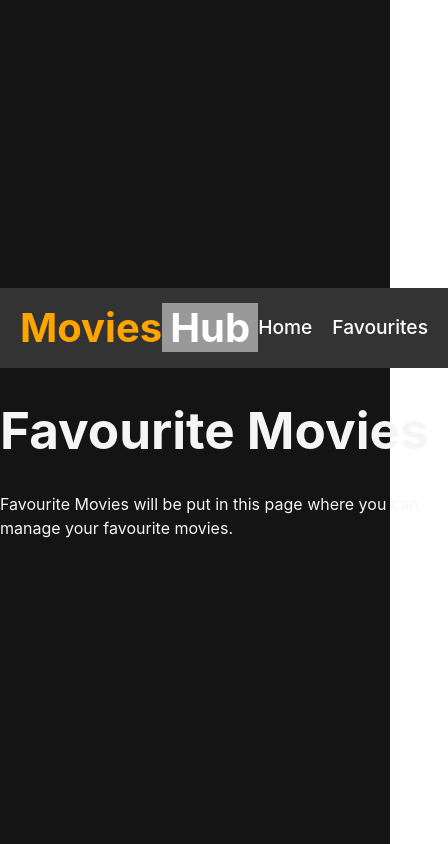
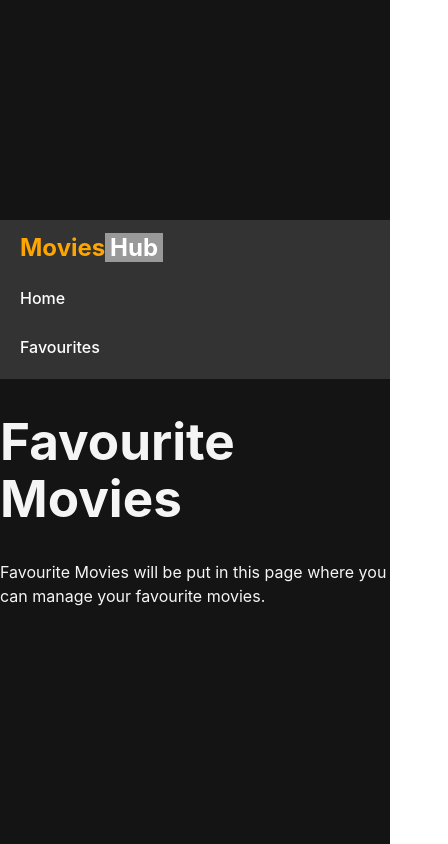
Before and after one commit to ana1487/mvie-app, a React (Vite) app in the folder frontend/: page /favourites in a window 390 px wide. Shown: the whole page, 448 px wide, since content can reach past the window. Built offline with nearby package versions, Linux system fonts and the light colour scheme.

Commit message:
Added filter to movies obtained from omdb

```diff
--- a/frontend/src/components/Header.scss
+++ b/frontend/src/components/Header.scss
@@ -54,4 +54,52 @@ nav {
             }
         }
     }
+
+    @media (max-width: 768px) {
+        flex-direction: column;
+        align-items: flex-start;
+
+        .title {
+            font-size: 2em;
+            margin-bottom: 10px;
+        }
+
+        ul {
+            flex-direction: column;
+            gap: 10px;
+            width: 100%;
+
+            li {
+                width: 100%;
+
+                a {
+                    display: block;
+                    width: 100%;
+                    padding: 10px 0;
+                    text-align: left;
+                    font-size: 1.2em;
+
+                    &:hover {
+                        text-decoration: underline;
+                    }
+                }
+            }
+        }
+    }
+
+    @media (max-width: 480px) {
+        .title {
+            font-size: 1.5em;
+        }
+
+        ul {
+            gap: 5px;
+
+            li {
+                a {
+                    font-size: 1em;
+                }
+            }
+        }
+    }
 }
--- a/frontend/src/components/SearchBar.tsx
+++ b/frontend/src/components/SearchBar.tsx
@@ -12,7 +12,7 @@ const SearchBar = (props: SearchBarProps) => {
             if (query) {
                 props.fetchMovies(query);
             }
-        }, 700);
+        }, 500);
         return () => clearTimeout(delayCall);
     }, [query, props.fetchMovies]);
 
--- a/frontend/src/pages/Home.tsx
+++ b/frontend/src/pages/Home.tsx
@@ -14,6 +14,18 @@ function Home() {
     const indexOfFirstMovie = indexOfLastMovie - moviesPerPage;
     const currentMovies = movies.slice(indexOfFirstMovie, indexOfLastMovie);
 
+    //This will only add movies with valid link for posters
+    //Challenge: I have to understand how Promise works in order to understand this function fulyl
+    const isValidImage = (url: string): Promise<boolean> => {
+        return new Promise((resolve) => {
+            const img = new Image();
+            img.onload = () => resolve(true);
+            img.onerror = () => resolve(false);
+            img.src = url;
+        });
+    };
+
+    //Fecth movies from omdbapi won't guarantee there's gonna be 10 results because we will filter out movies without valid posters
     const fetchMovies = async (searchQuery: string = 'batman') => {
         try {
             const response = await axios.get(
@@ -23,7 +35,16 @@ function Home() {
                     apikey: import.meta.env.VITE_OMDB_API_KEY
                 }
             });
-            setMovies(response.data.Search || []);
+            const movies = response.data.Search || [];
+            //Will have to filter if there is a poster image that works first
+            const moviesWithValidPosters = [];
+            for (const movie of movies) {
+                const isValid = await isValidImage(movie.Poster);
+                if (isValid) {
+                    moviesWithValidPosters.push(movie);
+                }
+            }
+            setMovies(moviesWithValidPosters); //only setting movies with valid posters as our app relies on poster to showcase movies
         } catch (error) {
             console.error('Error fetching movies:', error);
         }
```
